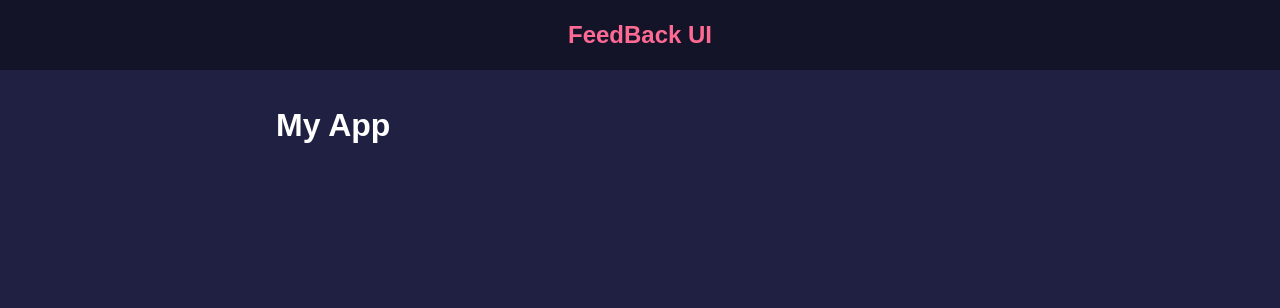
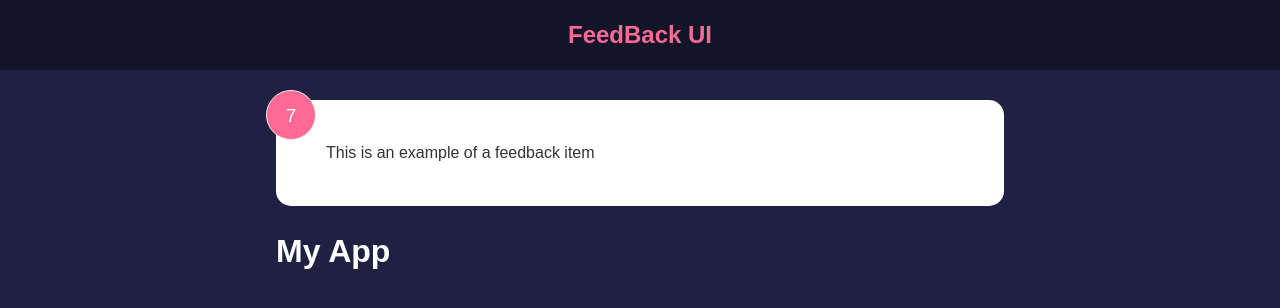
Before and after one commit to OybekKayumov/feedback-app, a React (Create React App) app: page / in a window 1280 px wide. Shown: the top 308 px of the page. Built offline with nearby package versions, Linux system fonts and the light colour scheme.

Commit message:
add State and useState

```diff
--- a/src/App.js
+++ b/src/App.js
@@ -1,4 +1,5 @@
 import Header from "./components/Header"
+import FeedbackItem from "./components/FeedbackItem.jsx"
 
 //todo: JSX
 function App() {
@@ -7,6 +8,7 @@
     <>
       <Header />
       <div className="container">
+        <FeedbackItem />
         <h1>My App</h1>
       </div>
     </>
--- /dev/null
+++ b/src/components/FeedbackItem.jsx
@@ -0,0 +1,16 @@
+import React from 'react'
+import { useState } from 'react'
+
+function FeedbackItem() {
+  const [rating, setRating] = useState(7)
+  const [text, setText] = useState('This is an example of a feedback item')
+  return (
+    <div className='card'>
+      {/* <div className='num-display'>10</div> */}
+      <div className='num-display'>{ rating }</div>
+      <div className='text-display'>{ text }</div>
+    </div>
+  )
+}
+
+export default FeedbackItem
```
